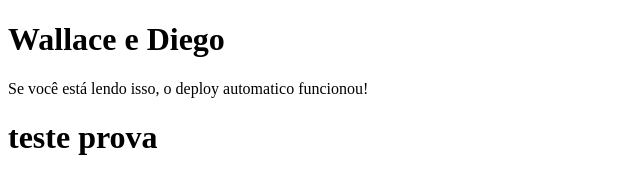
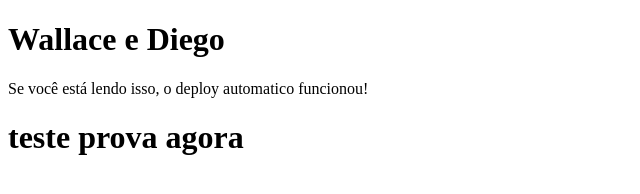
Before and after one commit to CriminalBR/Prova-Git, a plain HTML site: page index.html in a window 1280 px wide. Shown: the whole page, without its empty margins (0-640 px from the left). Drawn offline with Linux system fonts and the light colour scheme.

Commit message:
Update index.html

```diff
--- a/index.html
+++ b/index.html
@@ -4,6 +4,6 @@
 <body>
     <h1>Wallace e Diego</h1>
     <p>Se você está lendo isso, o deploy automatico funcionou!</p>
-     <h1>teste prova</h1>
+     <h1>teste prova agora</h1>
 </body>
 </html>
```
